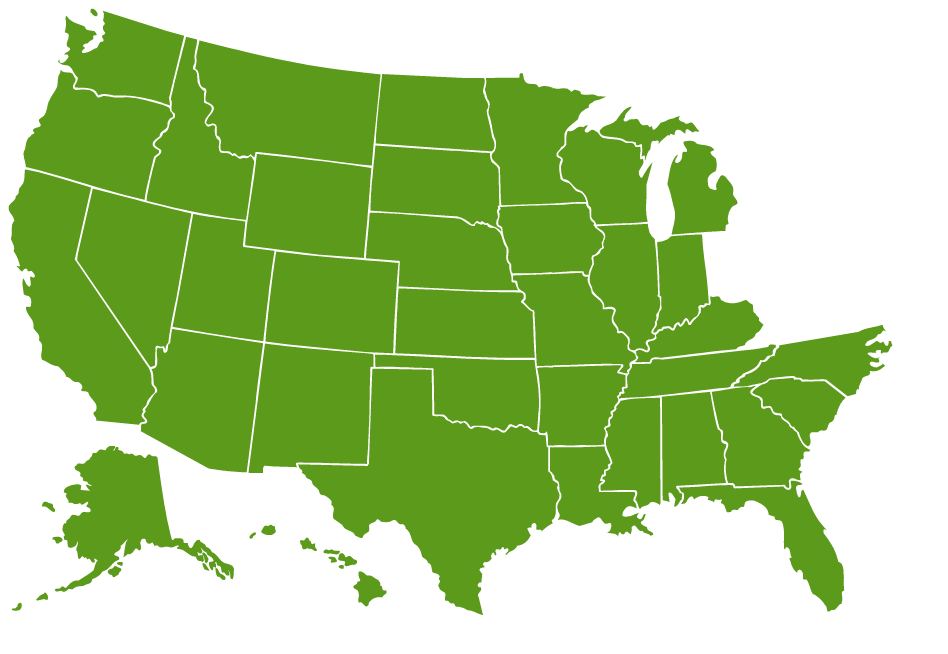
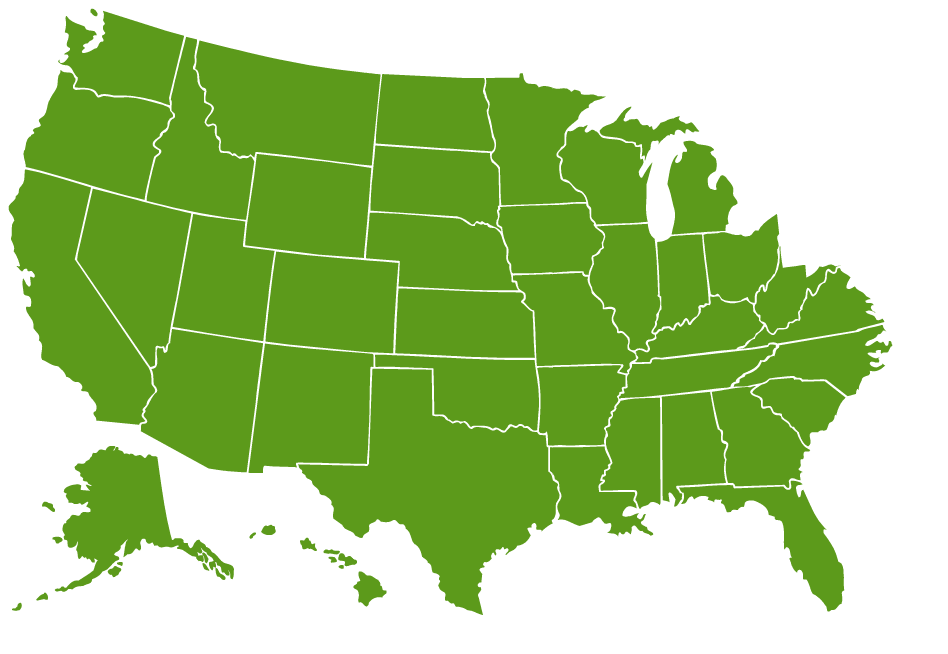
Before and after one commit to nciccarino/dash_map, a plain HTML site: page index.html in a window 1280 px wide. Shown: the whole page, without its empty margins (0-948 px from the left). Drawn offline with Linux system fonts and the light colour scheme.

Commit message:
virginias

```diff
--- a/index.html
+++ b/index.html
@@ -48,6 +48,9 @@
         <img id="GA" class="state" src="green/GA-Georgia.png" alt="Georgia" />
         <img id="SC" class="state" src="green/SC-South-Carolina.png" alt="South Carolina" />
         <img id="NC" class="state" src="green/NC-North-Carolina.png" alt="North Carolina" />
+        <img id="OH" class="state" src="green/OH-Ohio.png" alt="Ohio" />
+        <img id="WV" class="state" src="green/WV-West-Virginia.png" alt="West Virginia" />
+        <img id="VA" class="state" src="green/VA-Virginia.png" alt="Virginia" />
 
     </div>
 
--- a/style.css
+++ b/style.css
@@ -235,3 +235,21 @@
 	top: 317px;
 	left: 725px;
 }
+
+#OH {
+	position: absolute;
+	top: 206px;
+	left: 695px;
+}
+
+#WV {
+	position: absolute;
+	top: 238px;
+	left: 746px;
+}
+
+#VA {
+	position: absolute;
+	top: 260px;
+	left: 731px;
+}
```
